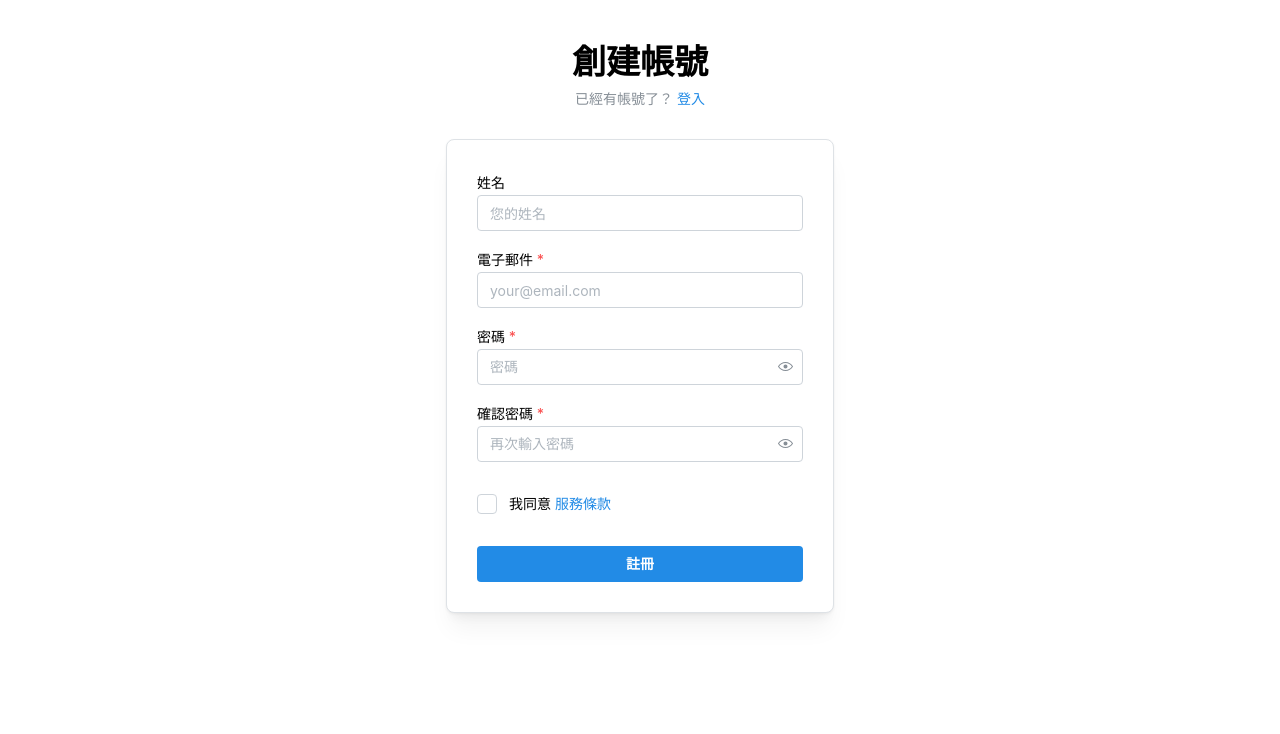
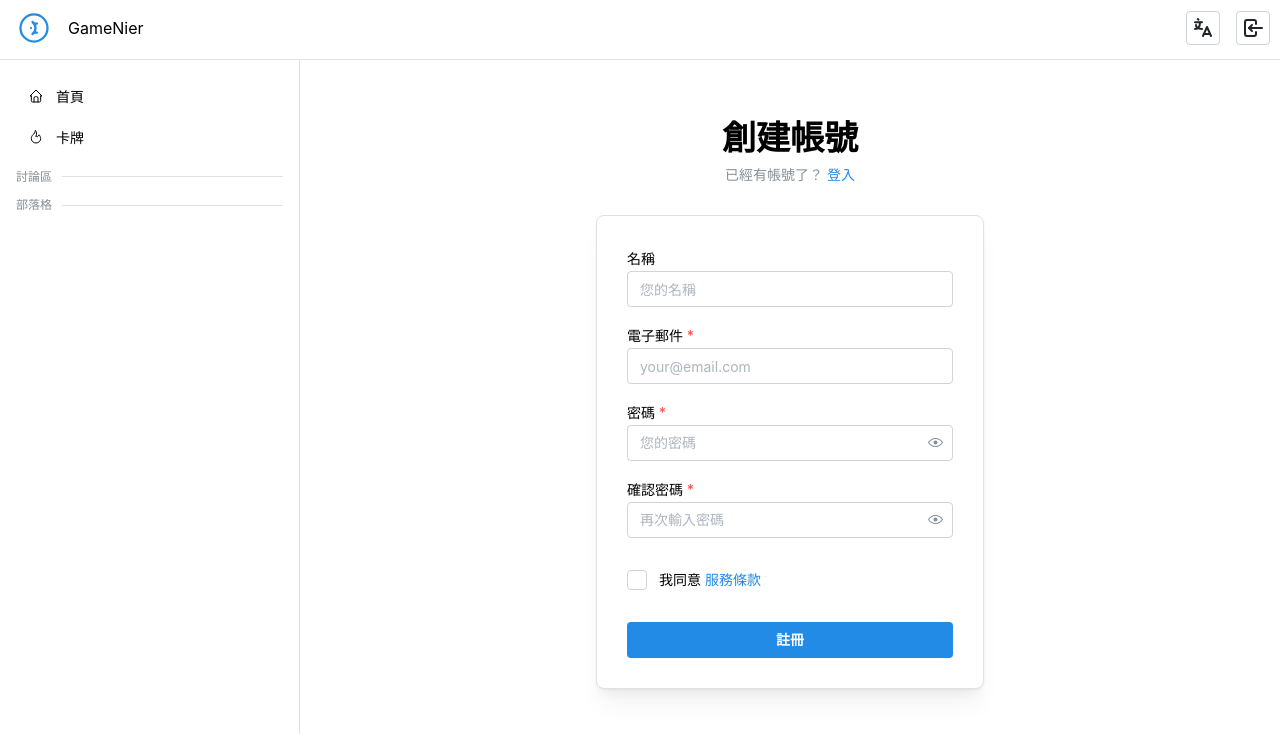
Before and after one commit to ValarZeroX/GameMantine, a Next.js app: page /register in a window 1280 px wide. Shown: the top 734 px of the page. Built offline with nearby package versions, Linux system fonts and the light colour scheme; no server answers.

Commit message:
多語系功能

```diff
--- a/app/lang/i18n.tsx
+++ b/app/lang/i18n.tsx
@@ -14,17 +14,22 @@ const resources = {
 };
 
 i18n
-  .use(LanguageDetector) // 自動偵測使用者的語言
+.use(LanguageDetector) // 自動偵測使用者的語言
   .use(initReactI18next)  // 初始化設定
   .init({
     resources,            // 引入定義語系與對應文字的 json 檔
-    lng: 'zh-Hant',            // 預設語系為 en
+    lng: localStorage.getItem('i18nextLng') || 'zh-Hant',           // 預設語系為 en
     fallbackLng: 'zh-Hant',    // 若找不到對應語系則回傳 en
     // defaultNS: 'common',
     preload: ['en', 'zh-Hant'],
     // ns: 'common',
     interpolation: {
       escapeValue: false,
+    },
+    detection: {
+      // 設置偵測的順序，首先檢查 localStorage
+      order: ['localStorage', 'navigator'],
+      caches: ['localStorage'], // 將語言設置保存到 localStorage
     },
     parseMissingKeyHandler: () => {
       return '';
--- a/app/lang/locales/en/common.json
+++ b/app/lang/locales/en/common.json
@@ -5,12 +5,26 @@
         "facebook": "Continue With Facebook",
         "or": "OR",
         "invalidCredentials": "account or password error",
-        "error": "Login failed, please try again later"
+        "error": "Login failed, please try again later",
+        "login": "Log In",
+        "noAccount": "Don't have an account?",
+        "stayLoggedIn": "Stay logged in",
+        "agreementNotice": "By continuing, you agree to our Terms of Service and acknowledge that you understand our Privacy Policy."
     },
     "notFound": {
         "title": "Page Not Found",
         "description": "You have found a secret place.",
         "error": "Unfortunately, this is only a 404 page. You may have mistyped the address, or the page has been moved to another URL.",
         "button": "Take me back to home page"
+    },
+    "register": {
+        "title": "Register New Account",
+        "email": "Email",
+        "password": "Password",
+        "confirmPassword": "Confirm Password",
+        "register": "Register",
+        "error": "Registration failed, please try again later",
+        "passwordPlaceholder": "Your password",
+        "confirmPasswordPlaceholder": "Re-enter password"
     }
 }
--- a/app/lang/locales/zh-hant/common.json
+++ b/app/lang/locales/zh-hant/common.json
@@ -5,12 +5,26 @@
         "facebook": "繼續使用Facebook",
         "or": "或",
         "invalidCredentials": "帳號密碼錯誤",
-        "error": "登入失敗，請稍後再試"
+        "error": "登入失敗，請稍後再試",
+        "login": "登入",
+        "noAccount": "還沒有帳號？",
+        "stayLoggedIn": "保持登入",
+        "agreementNotice": "繼續操作即表示您同意我們的使用者協議,並確認您了解隱私權政策。"
     },
     "notFound": {
         "title": "找不到頁面",
         "description": "您找到了一個秘密的地方。",
         "error": "很抱歉，這只是一個404頁面。您可能輸入了錯誤的地址，或者該頁面已移動到另一個URL。",
         "button": "返回首頁"
+    },
+    "register": {
+        "title": "註冊新帳戶",
+        "email": "電子郵件",
+        "password": "密碼",
+        "confirmPassword": "確認密碼",
+        "register": "註冊",
+        "error": "註冊失敗，請稍後再試",
+        "passwordPlaceholder": "您的密碼",
+        "confirmPasswordPlaceholder": "再次輸入密碼"
     }
 }
--- a/app/register/page.tsx
+++ b/app/register/page.tsx
@@ -20,10 +20,13 @@ import { useRouter } from 'next/navigation';
 import Link from 'next/link';
 import { showNotification } from "@mantine/notifications";
 import { IconCheck, IconX } from '@tabler/icons-react';
+import { useTranslation } from 'react-i18next';
+import Layout from '../../components/Layout/Layout';
 
 const RegisterPage: React.FC = () => {
   const router = useRouter();
   const [isLoading, setIsLoading] = useState(false);
+  const { t } = useTranslation();
   const form = useForm({
     initialValues: {
       name: '',
@@ -87,6 +90,7 @@ const RegisterPage: React.FC = () => {
   };
 
   return (
+    <Layout>
     <Container size={420} my={40}>
       <Title
         align="center"
@@ -107,13 +111,13 @@ const RegisterPage: React.FC = () => {
       <Paper withBorder shadow="md" p={30} mt={30} radius="md">
         <form onSubmit={form.onSubmit(handleSubmit)}>
           <TextInput
-            label="姓名"
-            placeholder="您的姓名"
+            label="名稱"
+            placeholder="您的名稱"
             {...form.getInputProps('name')}
           />
 
           <TextInput
-            label="電子郵件"
+            label={t('register.email')}
             placeholder="your@email.com"
             required
             mt="md"
@@ -121,16 +125,16 @@ const RegisterPage: React.FC = () => {
           />
 
           <PasswordInput
-            label="密碼"
-            placeholder="密碼"
+            label={t('register.password')}
+            placeholder={t('register.passwordPlaceholder')}
             required
             mt="md"
             {...form.getInputProps('password')}
           />
 
           <PasswordInput
-            label="確認密碼"
-            placeholder="再次輸入密碼"
+            label={t('register.confirmPassword')}
+            placeholder={t('register.confirmPasswordPlaceholder')}
             required
             mt="md"
             {...form.getInputProps('confirmPassword')}
@@ -150,11 +154,12 @@ const RegisterPage: React.FC = () => {
           />
 
           <Button fullWidth mt="xl" type="submit" loading={isLoading}>
-            註冊
+            {t('register.register')}
           </Button>
         </form>
       </Paper>
     </Container>
+    </Layout>
   );
 };
 
--- a/components/Header/Header.tsx
+++ b/components/Header/Header.tsx
@@ -1,11 +1,12 @@
 'use client';
 
 import { FC } from 'react';
-import { Group, Burger, rem, ActionIcon, Loader } from '@mantine/core';
-import { IconBrandMantine, IconLogin, IconLogout } from '@tabler/icons-react';
+import { Group, Burger, rem, ActionIcon, Loader, Menu, Text } from '@mantine/core';
+import { IconBrandMantine, IconLogin, IconLogout, IconLanguage } from '@tabler/icons-react';
 import classes from './Header.module.css';
 import { useRouter } from 'next/navigation';
 import { useSession, signOut } from 'next-auth/react';
+import { useTranslation } from 'react-i18next';
 
 interface HeaderProps {
   opened: boolean;
@@ -16,12 +17,18 @@ interface HeaderProps {
 const Header: FC<HeaderProps> = ({ opened, toggle, toggleUserMenu }) => {
   const router = useRouter();
   const { data: session, status } = useSession();
-  console.log(session)
+  const { i18n } = useTranslation(); // 使用 useTranslation Hook
+
   const handleNavigation = (path: string) => {
     router.push(path);
   };
   const handleLogout = async () => {
     await signOut({ callbackUrl: '/' });
+  };
+  // 語言切換函式
+  const changeLanguage = (lng: string) => {
+    i18n.changeLanguage(lng);
+    localStorage.setItem('i18nextLng', lng); // 將語言保存到 localStorage
   };
 
   return (
@@ -37,6 +44,23 @@ const Header: FC<HeaderProps> = ({ opened, toggle, toggleUserMenu }) => {
       </Group>
       <div className={classes.actionIcon}>
         <Group>
+          <Menu withArrow>
+            <Menu.Target>
+              <ActionIcon variant="default" size="lg" aria-label="Language">
+                <IconLanguage />
+              </ActionIcon>
+            </Menu.Target>
+            <Menu.Dropdown>
+              <Menu.Label>語言選擇</Menu.Label>
+              <Menu.Item onClick={() => changeLanguage('en')}>
+                <Text>English</Text>
+              </Menu.Item>
+              <Menu.Item onClick={() => changeLanguage('zh-Hant')}>
+                <Text>繁體中文</Text>
+              </Menu.Item>
+              {/* 未來可以在這裡添加更多語言 */}
+            </Menu.Dropdown>
+          </Menu>
           {status === 'loading' ? (
             // 當會話狀態加載中時，可以顯示一個載入指示器或空白
             <ActionIcon variant="default" size="lg" aria-label="Loading">
```
Also changed, not shown: app/login/page.tsx (+7 -7 lines).
